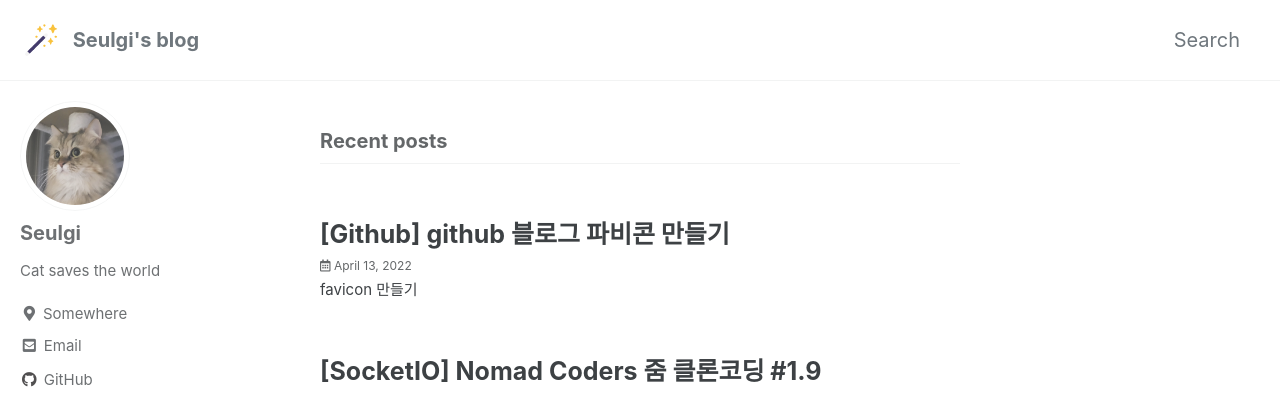
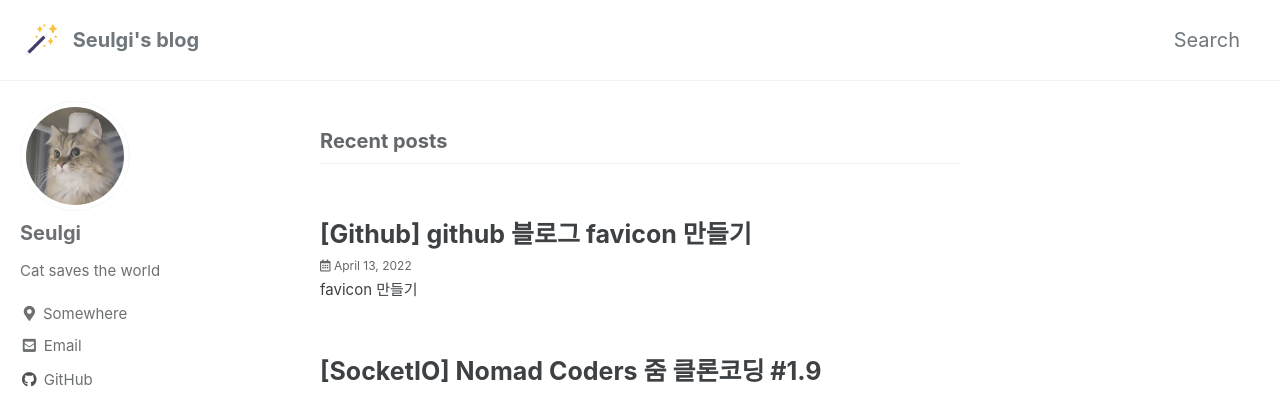
Before and after one commit to seulgi9506/seulgi9506.github.io, a Jekyll site: the page built from index.html, in a window 1280 px wide and 1220 px high. Shown: the top 393 px of the window. Built offline with Jekyll 4.4.1, drawn with Linux system fonts in a browser that asks for light colours; cached includes are drawn as plain includes; some web fonts are replaced; the list of posts is cut into pages by our own code.

Commit message:
update favicon

```diff
--- a/_posts/2022-04-13-makeFavicon.md
+++ b/_posts/2022-04-13-makeFavicon.md
@@ -1,5 +1,5 @@
 ---
-title: "[Github] github 블로그 파비콘 만들기"
+title: "[Github] github 블로그 favicon 만들기"
 published: true
 categories:
   - etc
@@ -11,10 +11,11 @@ categories:
 
 ![image](https://user-images.githubusercontent.com/102353910/163013406-dcb7eaae-9396-4282-81d6-8a68474d8300.png)
 
-<br>
+<br><br>
 
 직접 favicon을 만들어봤다.<br>귀여운 우리집 고양이다.<br>이름은 쿠키입니다.<br>왼손과 오른손 색이 짝짝이 입니다.
-<br>
+
+<br><br>
 
 ![image](https://user-images.githubusercontent.com/102353910/163013834-850326d4-384d-4587-b4e7-ab1d5a3be9e3.png)
 
```
